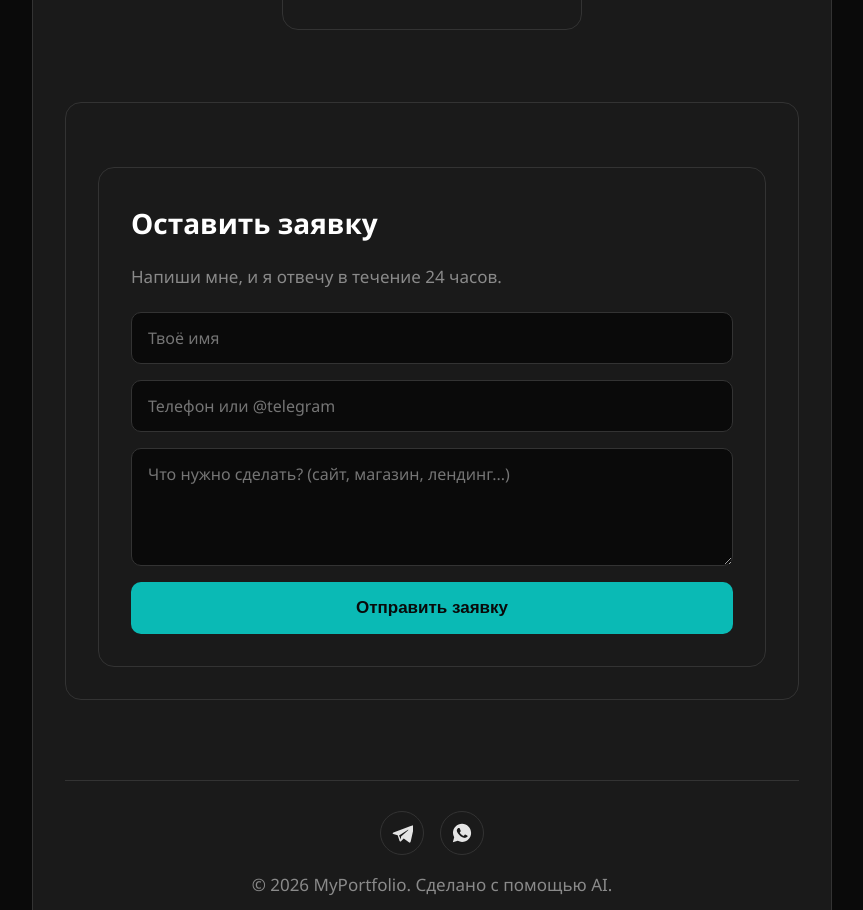
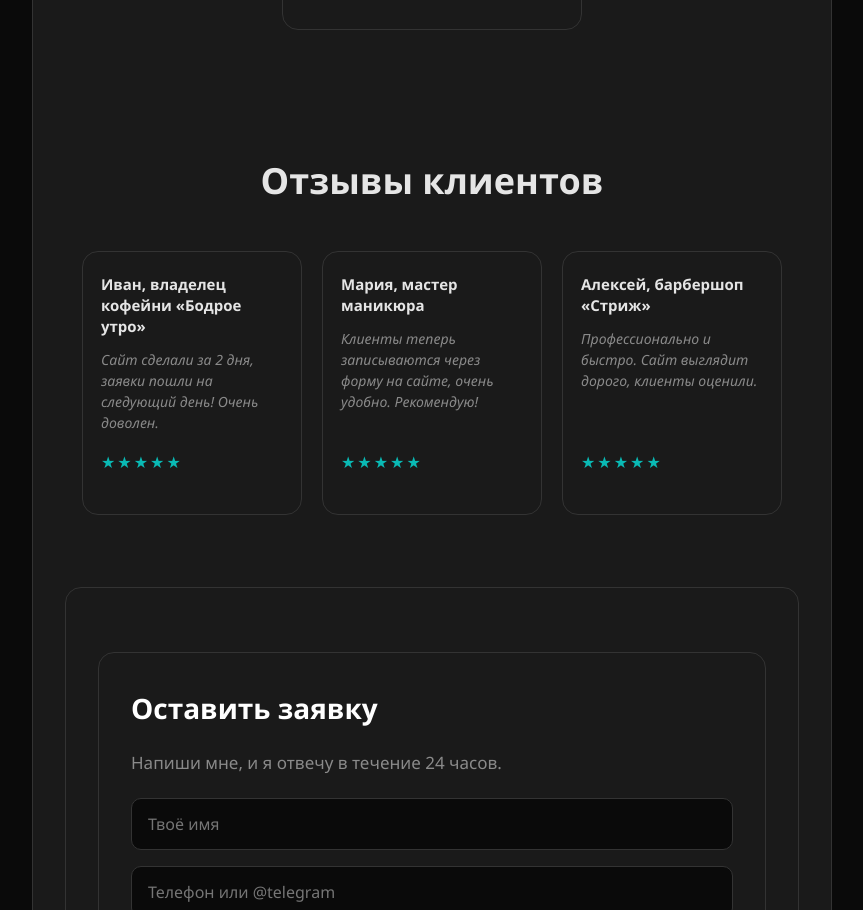
Before and after one commit to 0bsses1on/iovemeforever-portfolio, a plain HTML site: page index.html in a window 1280 px wide. Shown: the part 2588-3498 px from the top of the page, without its empty margins (208-1071 px from the left). Drawn offline with Linux system fonts and the light colour scheme.

Commit message:
Добавь секцию отзывов

```diff
--- a/index.html
+++ b/index.html
@@ -98,6 +98,32 @@
             </div>
         </div>
     </section>
+
+    <!-- Секция "Отзывы клиентов" -->
+    <section id="reviews" class="reviews-section">
+        <h2 class="section-title">Отзывы клиентов</h2>
+
+        <div class="reviews-grid">
+            <article class="review-card">
+                <p class="review-author"><strong>Иван, владелец кофейни «Бодрое утро»</strong></p>
+                <p class="review-text"><em>Сайт сделали за 2 дня, заявки пошли на следующий день! Очень доволен.</em></p>
+                <p class="review-stars" aria-label="Оценка 5 из 5">★★★★★</p>
+            </article>
+
+            <article class="review-card">
+                <p class="review-author"><strong>Мария, мастер маникюра</strong></p>
+                <p class="review-text"><em>Клиенты теперь записываются через форму на сайте, очень удобно. Рекомендую!</em></p>
+                <p class="review-stars" aria-label="Оценка 5 из 5">★★★★★</p>
+            </article>
+
+            <article class="review-card">
+                <p class="review-author"><strong>Алексей, барбершоп «Стриж»</strong></p>
+                <p class="review-text"><em>Профессионально и быстро. Сайт выглядит дорого, клиенты оценили.</em></p>
+                <p class="review-stars" aria-label="Оценка 5 из 5">★★★★★</p>
+            </article>
+        </div>
+    </section>
+
     <section id="contact" class="card">
 
         <!-- Секция "Оставить заявку" -->
--- a/style.css
+++ b/style.css
@@ -486,3 +486,64 @@ li::before {
         max-width: 400px;
     }
 }
+
+/* ============================================
+   СЕКЦИЯ ОТЗЫВОВ
+   ============================================ */
+.reviews-section {
+    margin-top: 40px;
+    padding: 40px 0;
+}
+
+.reviews-grid {
+    display: flex;
+    justify-content: center;
+    gap: 20px;
+    flex-wrap: wrap;
+}
+
+.review-card {
+    background-color: var(--card);
+    border: 1px solid #333333;
+    border-radius: 16px;
+    padding: 22px 18px;
+    width: 220px;
+    display: flex;
+    flex-direction: column;
+    transition: all 0.3s ease;
+}
+
+.review-card:hover {
+    transform: translateY(-8px);
+    border-color: var(--accent);
+    box-shadow: 0 15px 30px rgba(10, 186, 181, 0.1);
+}
+
+.review-author {
+    color: var(--text);
+    font-size: 15px;
+    line-height: 1.4;
+    margin-bottom: 12px;
+}
+
+.review-text {
+    color: var(--muted);
+    font-size: 14px;
+    line-height: 1.5;
+    margin-bottom: 16px;
+    flex-grow: 1;
+}
+
+.review-stars {
+    color: var(--accent);
+    font-size: 16px;
+    letter-spacing: 2px;
+    margin-top: auto;
+}
+
+@media (max-width: 768px) {
+    .review-card {
+        width: 100%;
+        max-width: 400px;
+    }
+}
```
